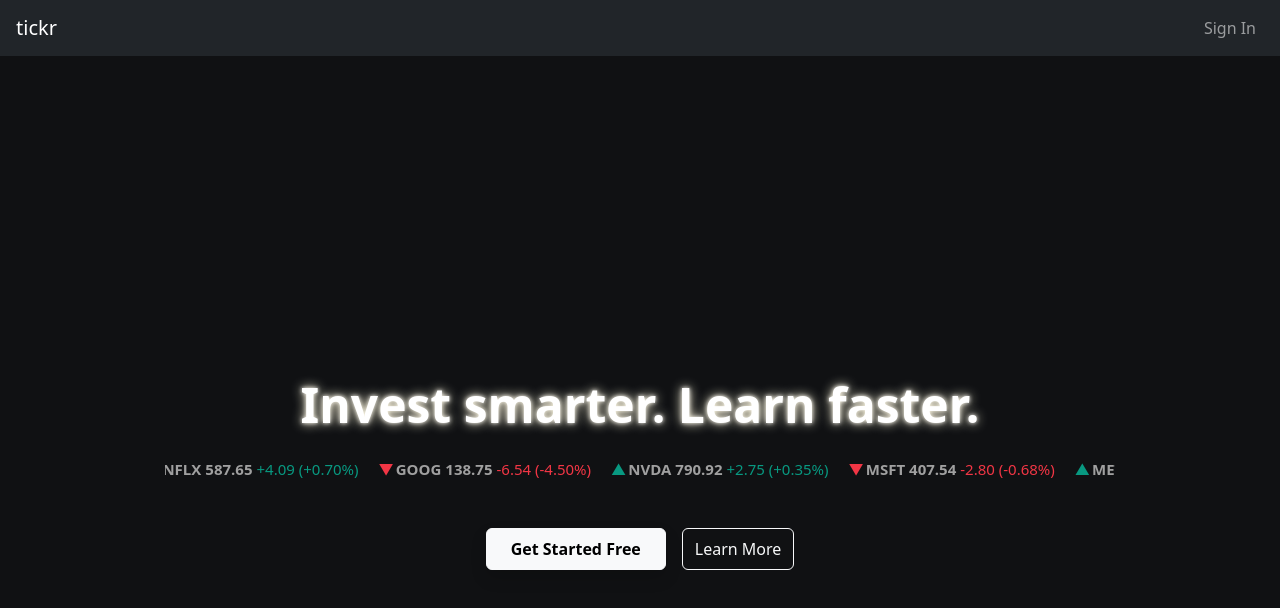
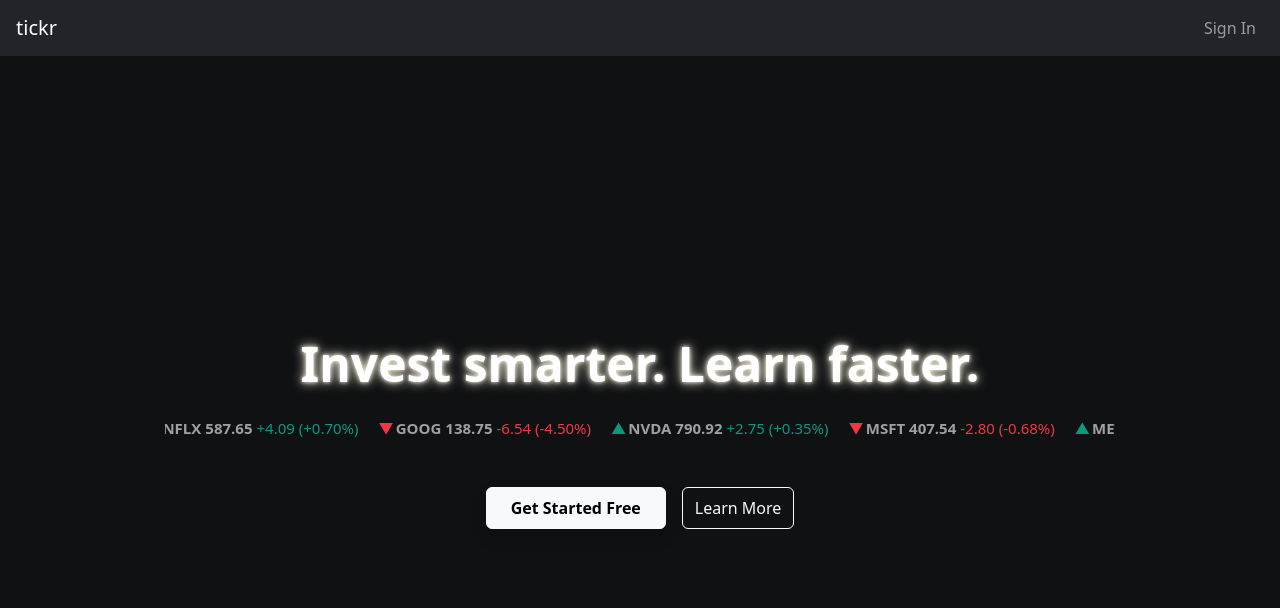
Before and after one commit to g1tvik/tickr, a React (Vite) app in the folder stockbuddy/: page / in a window 1280 px wide. Shown: the top 608 px of the page. Built offline with nearby package versions, Linux system fonts and the light colour scheme.

Commit message:
fixed centering

```diff
--- a/stockbuddy/src/globals.css
+++ b/stockbuddy/src/globals.css
@@ -14,6 +14,12 @@ body {
 .pt-8 {
     padding-top: 20rem !important;
   }
+.pt-cum{
+  display: flex; /* Enables Flexbox layout */
+  justify-content: center; /* Centers horizontally */
+  align-items: center; /* Centers vertically */
+  height: 100vh; /* Ensures container takes full viewport height */
+}
 
 .hero-title {
   font-size: 3rem;
--- a/stockbuddy/src/pages/Home.jsx
+++ b/stockbuddy/src/pages/Home.jsx
@@ -23,7 +23,7 @@ function Home({ isLoggedIn }) {
   };
 
   return (
-    <div className="container pt-8 pb-5">
+    <div className="container pb-5 pt-cum">
       <div className="d-flex flex-column align-items-center justify-content-center">
         <h1 className="fw-bold text-center mb-3 hero-title">
           <Typewriter
```
